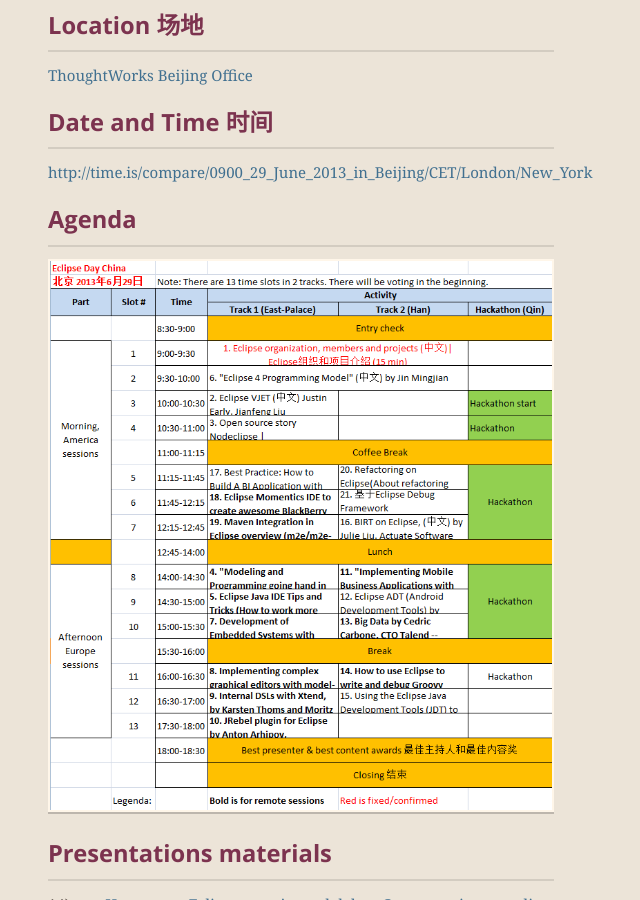
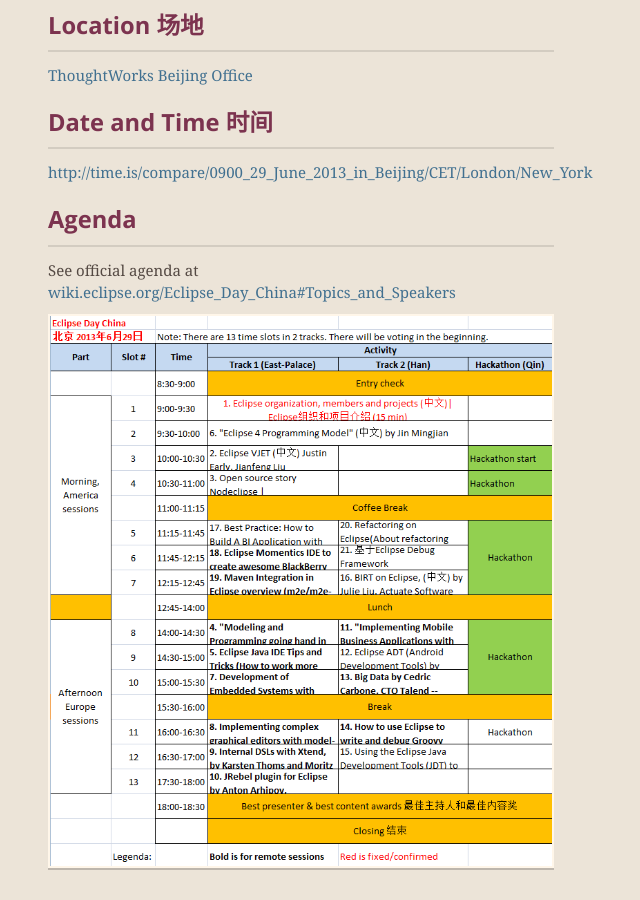
Before and after one commit to Eclipse-China/Eclipse-China.github.io, a Jekyll site: the page built from Day/index.md, in a window 1280 px wide and 900 px high, scrolled down 811 px. Shown: the whole window, without its empty margins (339-979 px from the left). Built offline with Jekyll 4.4.1, drawn with Linux system fonts in a browser that asks for light colours; nearby versions of some CDN libraries; Markdown is read by kramdown in place of the engine named in the settings.

Commit message:
agenda link

```diff
--- a/Day/index.md
+++ b/Day/index.md
@@ -25,6 +25,8 @@
 
 ### Agenda
 
+See official agenda at [wiki.eclipse.org/Eclipse_Day_China#Topics_and_Speakers](http://wiki.eclipse.org/Eclipse_Day_China#Topics_and_Speakers)
+
 ![Agenda-01.PNG](Agenda-01.PNG)
 
 ### Presentations materials
```
